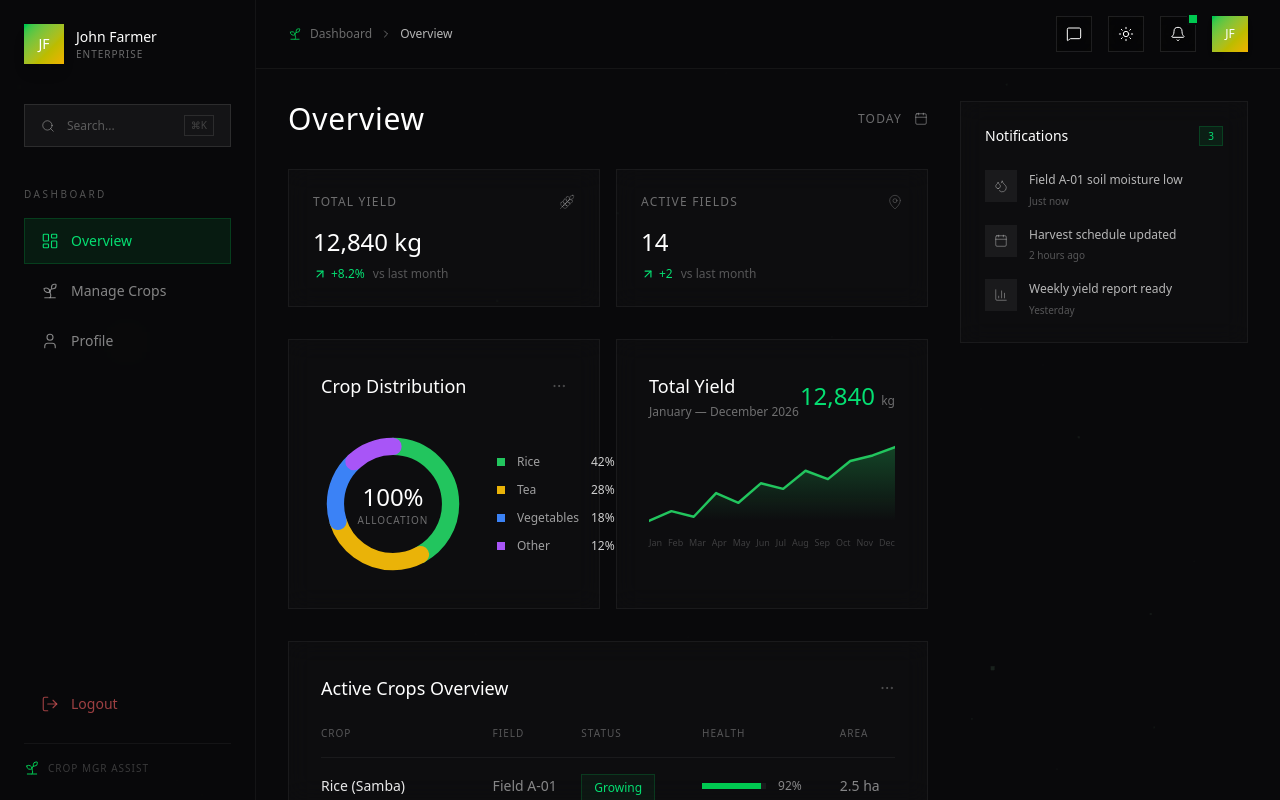
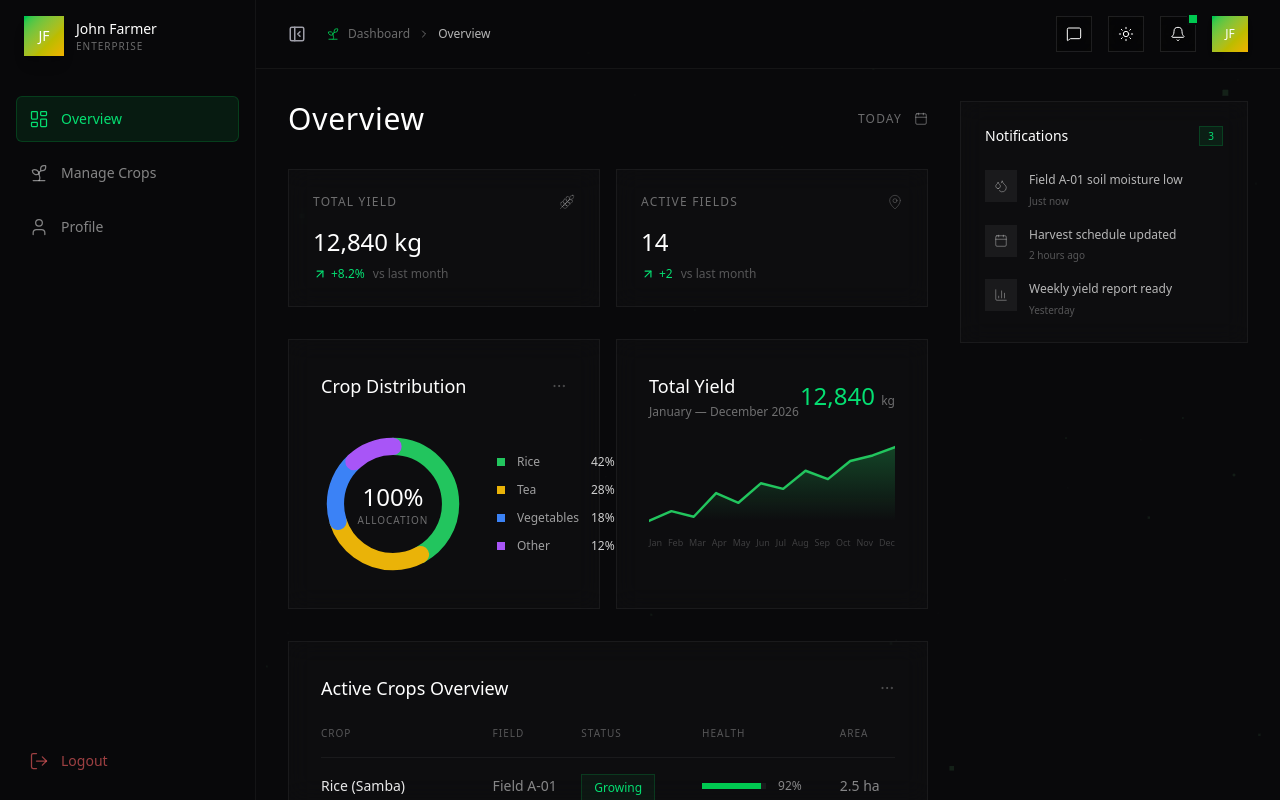
Before and after one commit to NimnaOfficial/CropAssist-webApp, a Next.js app in the folder frontend/: page /dashboard in a window 1280 px wide. Built offline with nearby package versions, Linux system fonts and the light colour scheme.

Commit message:
finish manager

```diff
--- a/frontend/src/app/dashboard/page.tsx
+++ b/frontend/src/app/dashboard/page.tsx
@@ -7,7 +7,7 @@ import {
   LayoutDashboard, Sprout, User, Search, Sun, Moon, Bell, LogOut,
   Wheat, ArrowUpRight, ArrowDownRight, Leaf, MapPin, Calendar,
   ChevronRight, MoreHorizontal, Plus, Edit, Trash2, Droplets, Users, BarChart3, Bug,
-  MessageSquare, Send, X, Check
+  MessageSquare, Send, X, Check, PanelLeftClose, PanelLeftOpen
 } from "lucide-react";
 import { useTheme } from "next-themes";
 import DashboardBackground from "../../components/DashboardBackground";
@@ -120,6 +120,7 @@ export default function DashboardPage() {
   const [activeNav, setActiveNav] = useState("overview");
   const { resolvedTheme, setTheme } = useTheme();
   const [mounted, setMounted] = useState(false);
+  const [isSidebarOpen, setSidebarOpen] = useState(true);
 
   const [searchOpen, setSearchOpen] = useState(false);
   const [searchQuery, setSearchQuery] = useState("");
@@ -210,35 +211,33 @@ export default function DashboardPage() {
   };
 
   return (
-    <div className="flex min-h-screen bg-zinc-50 dark:bg-zinc-950 text-zinc-900 dark:text-white font-sans font-light transition-colors duration-500 relative overflow-hidden">
+    <div className="flex h-screen w-full bg-zinc-50 dark:bg-zinc-950 text-zinc-900 dark:text-white font-sans font-light transition-colors duration-500 relative overflow-hidden">
 
       {/* ═══════════════════ THREE.JS BACKGROUND ═══════════════════ */}
       <DashboardBackground />
 
       {/* ═══════════════════ LEFT SIDEBAR ═══════════════════ */}
-      <aside className="hidden lg:flex flex-col w-64 min-h-screen bg-zinc-50/80 dark:bg-zinc-950/80 backdrop-blur-md border-r border-zinc-200 dark:border-white/5 p-6 justify-between flex-shrink-0 transition-colors duration-500 relative z-10">
-        <div>
-          <div className="flex items-center gap-3 mb-10">
-            <div className="w-10 h-10 bg-gradient-to-br from-green-500 to-yellow-500 flex items-center justify-center text-sm text-white shadow-lg">
+      <AnimatePresence initial={false}>
+        <motion.aside
+          initial={false}
+          animate={{ width: isSidebarOpen ? 256 : 80 }}
+          transition={{ duration: 0.4, ease: [0.16, 1, 0.3, 1] }}
+          className="hidden lg:flex flex-col h-full bg-zinc-50/80 dark:bg-zinc-950/80 backdrop-blur-md border-r border-zinc-200 dark:border-white/5 p-4 justify-between flex-shrink-0 transition-colors duration-500 relative z-10 overflow-hidden whitespace-nowrap"
+        >
+          <div className="flex flex-col h-full">
+            <div className="flex items-center gap-3 mb-10 h-10 px-2">
+              <div className="w-10 h-10 bg-gradient-to-br from-green-500 to-yellow-500 flex items-center justify-center text-sm text-white shadow-lg flex-shrink-0">
                 JF
               </div>
-            <div>
+              {isSidebarOpen && (
+                <motion.div initial={{ opacity: 0 }} animate={{ opacity: 1 }} exit={{ opacity: 0 }} className="flex-1">
                   <p className="text-sm font-normal text-zinc-900 dark:text-white">John Farmer</p>
                   <p className="text-[10px] text-zinc-500 dark:text-white/40 uppercase tracking-widest">Enterprise</p>
-            </div>
+                </motion.div>
+              )}
             </div>
 
-          <div
-            className="flex items-center gap-3 bg-white/50 dark:bg-white/5 border border-zinc-200 dark:border-white/10 px-4 py-2.5 mb-10 cursor-pointer hover:border-green-500/30 transition-colors shadow-sm dark:shadow-none"
-            onClick={() => setSearchOpen(!searchOpen)}
-          >
-            <Search size={14} className="text-zinc-500 dark:text-white/40" strokeWidth={1.5} />
-            <span className="text-xs text-zinc-500 dark:text-white/30 flex-1">Search...</span>
-            <span className="text-[10px] text-zinc-400 dark:text-white/20 border border-zinc-300 dark:border-white/10 px-1.5 py-0.5">⌘K</span>
-          </div>
-
-          <p className="text-[10px] text-zinc-400 dark:text-white/30 uppercase tracking-[0.25em] mb-4">Dashboard</p>
-          <nav className="flex flex-col gap-1 mb-8">
+            <nav className="flex flex-col gap-2 mb-8 flex-1">
               {sidebarNavMain.map((item) => {
                 const Icon = item.icon;
                 const active = activeNav === item.id;
@@ -247,41 +246,45 @@ export default function DashboardPage() {
                     key={item.id}
                     whileTap={{ scale: 0.98 }}
                     onClick={() => setActiveNav(item.id)}
-                  className={`flex items-center gap-3 px-4 py-3 text-sm transition-all duration-300 text-left w-full ${
+                    className={`flex items-center gap-3 px-3 py-3 rounded-md text-sm transition-all duration-300 text-left w-full ${
                       active
                         ? "bg-green-500/10 text-green-600 dark:text-green-400 border border-green-500/20"
                         : "text-zinc-500 dark:text-white/50 hover:text-zinc-900 dark:hover:text-white/80 hover:bg-zinc-100 dark:hover:bg-white/5 border border-transparent"
                     }`}
+                    title={!isSidebarOpen ? item.label : ""}
                   >
-                  <Icon size={18} strokeWidth={1.5} />
+                    <Icon size={20} strokeWidth={1.5} className="flex-shrink-0" />
+                    {isSidebarOpen && (
+                      <motion.span initial={{ opacity: 0 }} animate={{ opacity: 1 }} exit={{ opacity: 0 }}>
                         {item.label}
+                      </motion.span>
+                    )}
                   </motion.button>
                 );
               })}
             </nav>
-        </div>
 
-        <div className="flex flex-col gap-4">
+            <div className="flex flex-col gap-2">
               <Link
                 href="/login"
-            className="flex items-center gap-3 px-4 py-3 text-sm text-red-500 dark:text-red-400/60 hover:text-red-600 dark:hover:text-red-400 hover:bg-red-50 dark:hover:bg-red-500/5 transition-all duration-300 border border-transparent hover:border-red-200 dark:hover:border-red-500/10"
+                className="flex items-center gap-3 px-3 py-3 rounded-md text-sm text-red-500 dark:text-red-400/60 hover:text-red-600 dark:hover:text-red-400 hover:bg-red-50 dark:hover:bg-red-500/5 transition-all duration-300 border border-transparent hover:border-red-200 dark:hover:border-red-500/10"
+                title={!isSidebarOpen ? "Logout" : ""}
               >
-            <LogOut size={18} strokeWidth={1.5} />
-            Logout
+                <LogOut size={20} strokeWidth={1.5} className="flex-shrink-0" />
+                {isSidebarOpen && <motion.span initial={{ opacity: 0 }} animate={{ opacity: 1 }} exit={{ opacity: 0 }}>Logout</motion.span>}
               </Link>
-          <div className="border-t border-zinc-200 dark:border-white/5 pt-4">
-            <div className="flex items-center gap-2">
-              <Sprout size={16} className="text-green-500" strokeWidth={1.5} />
-              <span className="text-[10px] text-zinc-400 dark:text-white/20 uppercase tracking-widest">Crop Mgr Assist</span>
             </div>
           </div>
-        </div>
-      </aside>
+        </motion.aside>
+      </AnimatePresence>
 
       {/* ═══════════════════ MAIN CONTENT ═══════════════════ */}
-      <div className="flex-1 flex flex-col h-screen overflow-y-auto relative z-10">
+      <div className="flex-1 flex flex-col h-full overflow-y-auto relative z-10">
         <header className="sticky top-0 z-40 bg-zinc-50/60 dark:bg-zinc-950/60 backdrop-blur-xl border-b border-zinc-200 dark:border-white/5 px-8 py-4 flex items-center justify-between transition-colors duration-500">
           <div className="flex items-center gap-2 text-xs text-zinc-500 dark:text-white/40">
+            <button onClick={() => setSidebarOpen(!isSidebarOpen)} className="mr-3 text-zinc-400 hover:text-green-500 transition-colors">
+              {isSidebarOpen ? <PanelLeftClose size={18} /> : <PanelLeftOpen size={18} />}
+            </button>
             <Sprout size={14} className="text-green-500" strokeWidth={1.5} />
             <span>Dashboard</span>
             <ChevronRight size={12} />
--- a/frontend/src/app/manager/page.tsx
+++ b/frontend/src/app/manager/page.tsx
@@ -7,7 +7,7 @@ import {
   Sun, Moon, LogOut, Search, Bell, Users, Sprout,
   ArrowUpRight, ArrowDownRight, User, Leaf, MapPin, Calendar,
   MessageSquare, Send, X, Filter, SortAsc, SortDesc, Eye,
-  Mail, BarChart3, Shield, Check, Plus, Trash2, Tag, CheckCircle
+  Mail, BarChart3, Shield, Check, Plus, Trash2, Tag, CheckCircle, ChevronLeft, ChevronRight, Menu, PanelLeftClose, PanelLeftOpen
 } from "lucide-react";
 import { useTheme } from "next-themes";
 import DashboardBackground from "../../components/DashboardBackground";
@@ -101,6 +101,7 @@ export default function ManagerDashboard() {
   const { resolvedTheme, setTheme } = useTheme();
   const [mounted, setMounted] = useState(false);
   const [activeTab, setActiveTab] = useState<TabId>("overview");
+  const [isNavOpen, setIsNavOpen] = useState(true);
 
   // Users state
   const [farmers, setFarmers] = useState<FarmerUser[]>(mockFarmers);
@@ -259,7 +260,7 @@ export default function ManagerDashboard() {
   }, {} as Record<number, number>);
 
   return (
-    <div className="flex flex-col min-h-screen bg-zinc-50 dark:bg-zinc-950 text-zinc-900 dark:text-white font-sans font-light transition-colors duration-500 relative overflow-hidden">
+    <div className="flex flex-col h-screen w-full bg-zinc-50 dark:bg-zinc-950 text-zinc-900 dark:text-white font-sans font-light transition-colors duration-500 relative overflow-hidden">
 
       <DashboardBackground />
 
@@ -268,29 +269,41 @@ export default function ManagerDashboard() {
         <div className="flex items-center gap-6">
           <Link href="/" className="flex items-center gap-2">
             <Sprout size={20} className="text-green-500" strokeWidth={1.5} />
-            <span className="text-sm text-zinc-900 dark:text-white font-gelasio tracking-wide">Crop Mgr Assist</span>
+            <span className="hidden sm:inline text-sm text-zinc-900 dark:text-white font-gelasio tracking-wide">Crop Mgr Assist</span>
           </Link>
 
-          <nav className="hidden md:flex items-center bg-zinc-100/80 dark:bg-white/5 border border-zinc-200 dark:border-white/10 p-1 ml-6">
+          <div className="hidden md:flex items-center gap-2 ml-6">
+            <button onClick={() => setIsNavOpen(!isNavOpen)} className="w-8 h-8 flex items-center justify-center text-zinc-400 hover:text-green-500 transition-colors">
+              {isNavOpen ? <ChevronLeft size={16} /> : <ChevronRight size={16} />}
+            </button>
+            <nav className="flex items-center bg-zinc-100/80 dark:bg-white/5 border border-zinc-200 dark:border-white/10 p-1 rounded-md overflow-hidden whitespace-nowrap">
               {navTabs.map(tab => {
                 const Icon = tab.icon;
+                const active = activeTab === tab.id;
                 return (
                   <motion.button
                     key={tab.id}
                     whileTap={{ scale: 0.97 }}
                     onClick={() => setActiveTab(tab.id)}
-                  className={`flex items-center gap-2 px-4 py-2 text-xs transition-all duration-300 ${
-                    activeTab === tab.id
-                      ? "bg-white dark:bg-white/10 text-green-600 dark:text-green-400 shadow-sm dark:shadow-none border border-zinc-200 dark:border-white/10"
+                    animate={{ width: isNavOpen ? "auto" : "40px", paddingLeft: isNavOpen ? "1rem" : "0", paddingRight: isNavOpen ? "1rem" : "0" }}
+                    className={`flex items-center justify-center gap-2 py-2 text-xs transition-colors duration-300 ${
+                      active
+                        ? "bg-white dark:bg-white/10 text-green-600 dark:text-green-400 shadow-sm dark:shadow-none border border-zinc-200 dark:border-white/10 rounded-sm"
                         : "text-zinc-500 dark:text-white/40 hover:text-zinc-900 dark:hover:text-white/70 border border-transparent"
                     }`}
+                    title={!isNavOpen ? tab.label : ""}
                   >
-                  <Icon size={14} strokeWidth={1.5} />
+                    <Icon size={16} strokeWidth={1.5} className="flex-shrink-0" />
+                    {isNavOpen && (
+                      <motion.span initial={{ opacity: 0 }} animate={{ opacity: 1 }} exit={{ opacity: 0 }}>
                         {tab.label}
+                      </motion.span>
+                    )}
                   </motion.button>
                 );
               })}
             </nav>
+          </div>
         </div>
 
         <div className="flex items-center gap-4">
@@ -298,26 +311,27 @@ export default function ManagerDashboard() {
             <motion.button
               whileTap={{ scale: 0.9 }}
               onClick={() => setTheme(resolvedTheme === "dark" ? "light" : "dark")}
-              className="w-9 h-9 flex items-center justify-center border border-zinc-200 dark:border-white/10 hover:border-green-500/30 text-zinc-500 dark:text-white transition-colors bg-white/50 dark:bg-black/20 backdrop-blur-md"
+              className="w-9 h-9 flex items-center justify-center border border-zinc-200 dark:border-white/10 hover:border-green-500/30 text-zinc-500 dark:text-white transition-colors bg-white/50 dark:bg-black/20 backdrop-blur-md rounded-full"
             >
               {resolvedTheme === "dark" ? <Sun size={16} strokeWidth={1.5} /> : <Moon size={16} strokeWidth={1.5} />}
             </motion.button>
           )}
-          <button className="relative w-9 h-9 flex items-center justify-center border border-zinc-200 dark:border-white/10 hover:border-green-500/30 text-zinc-500 dark:text-white transition-colors bg-white/50 dark:bg-black/20 backdrop-blur-md">
+          <button className="relative w-9 h-9 flex items-center justify-center border border-zinc-200 dark:border-white/10 hover:border-green-500/30 text-zinc-500 dark:text-white transition-colors bg-white/50 dark:bg-black/20 backdrop-blur-md rounded-full">
             <Bell size={16} strokeWidth={1.5} />
-            <div className="absolute -top-1 -right-1 w-3 h-3 bg-red-500 border-2 border-zinc-50 dark:border-zinc-950" />
+            <div className="absolute top-0 right-0 w-2.5 h-2.5 bg-red-500 border-2 border-zinc-50 dark:border-zinc-950 rounded-full" />
           </button>
-          <div className="w-9 h-9 bg-gradient-to-br from-red-500 to-green-500 flex items-center justify-center text-xs text-white shadow-md">
+          <div className="w-9 h-9 bg-gradient-to-br from-red-500 to-green-500 flex items-center justify-center text-xs text-white shadow-md rounded-full">
             MG
           </div>
           <Link href="/login" className="flex items-center gap-2 text-xs text-red-500 hover:text-red-600 dark:text-red-400/60 dark:hover:text-red-400 transition-colors ml-2">
-            <LogOut size={14} strokeWidth={1.5} />
+            <LogOut size={16} strokeWidth={1.5} />
           </Link>
         </div>
       </header>
 
       {/* ═══════════════════ MAIN CONTENT ═══════════════════ */}
-      <main className="flex-1 p-6 md:p-8 relative z-10 overflow-y-auto">
+      <div className="flex-1 overflow-y-auto relative z-10 flex flex-col">
+        <main className="flex-1 p-6 md:p-8 flex flex-col">
 
           <div className="flex items-center justify-between mb-8">
             <div>
@@ -635,6 +649,7 @@ export default function ManagerDashboard() {
             <Link href="/terms" className="hover:text-zinc-900 dark:hover:text-white/50 transition-colors">Terms</Link>
           </div>
         </footer>
+      </div>
 
       {/* ════════ ADD USER MODAL ════════ */}
       <AnimatePresence>
--- a/frontend/src/components/DashboardBackground.tsx
+++ b/frontend/src/components/DashboardBackground.tsx
@@ -1,35 +1,58 @@
 "use client";
 
-import { Canvas, useFrame } from "@react-three/fiber";
-import { useRef, useMemo } from "react";
+import { Canvas, useFrame, useThree } from "@react-three/fiber";
+import { useRef, useMemo, useState, useEffect } from "react";
 import * as THREE from "three";
 import { useTheme } from "next-themes";
 
 function Particles() {
   const { resolvedTheme } = useTheme();
-  const count = 300;
+  const count = 500;
 
   const positions = useMemo(() => {
     const pos = new Float32Array(count * 3);
     for (let i = 0; i < count * 3; i++) {
-      pos[i] = (Math.random() - 0.5) * 15;
+      pos[i * 3] = (Math.random() - 0.5) * 15;
+      pos[i * 3 + 1] = (Math.random() - 0.5) * 15;
+      pos[i * 3 + 2] = (Math.random() - 0.5) * 15;
     }
     return pos;
   }, []);
 
   const meshRef = useRef<THREE.Points>(null!);
+  const { viewport } = useThree();
+  const [mouse, setMouse] = useState({ x: 0, y: 0 });
+
+  // Cursor tracking
+  useEffect(() => {
+    const handleMouseMove = (event: MouseEvent) => {
+      setMouse({
+        x: (event.clientX / window.innerWidth) * 2 - 1,
+        y: -(event.clientY / window.innerHeight) * 2 + 1
+      });
+    };
+    window.addEventListener('mousemove', handleMouseMove);
+    return () => window.removeEventListener('mousemove', handleMouseMove);
+  }, []);
 
   useFrame((state, delta) => {
     if (meshRef.current) {
-      meshRef.current.rotation.y += delta * 0.05;
-      meshRef.current.rotation.x += delta * 0.03;
-      meshRef.current.position.y = Math.sin(state.clock.elapsedTime * 0.2) * 0.5;
+      // Base gentle rotation
+      meshRef.current.rotation.y += delta * 0.02;
+      meshRef.current.rotation.x += delta * 0.01;
+
+      // Cursor parallax effect (subtle)
+      const targetX = mouse.x * 0.5;
+      const targetY = mouse.y * 0.5;
+
+      meshRef.current.position.x += (targetX - meshRef.current.position.x) * 0.05;
+      meshRef.current.position.y += (targetY - meshRef.current.position.y) * 0.05;
     }
   });
 
-  // Subtle green tint for both themes, slightly more visible in dark mode
-  const color = resolvedTheme === "dark" ? "#4ade80" : "#22c55e";
-  const opacity = resolvedTheme === "dark" ? 0.3 : 0.4;
+  // Very subtle colors
+  const color = resolvedTheme === "dark" ? "#22c55e" : "#16a34a";
+  const opacity = resolvedTheme === "dark" ? 0.3 : 0.2;
 
   return (
     <points ref={meshRef}>
@@ -51,7 +74,7 @@ function Particles() {
 
 export default function DashboardBackground() {
   return (
-    <div className="fixed inset-0 z-0 pointer-events-none opacity-40 mix-blend-screen">
+    <div className="fixed inset-0 z-0 pointer-events-none opacity-40 mix-blend-screen transition-opacity duration-1000">
       <Canvas camera={{ position: [0, 0, 5], fov: 60 }}>
         <fog attach="fog" args={["#000", 3, 10]} />
         <Particles />
```
Lines whose indentation alone changed are shown as unchanged.
